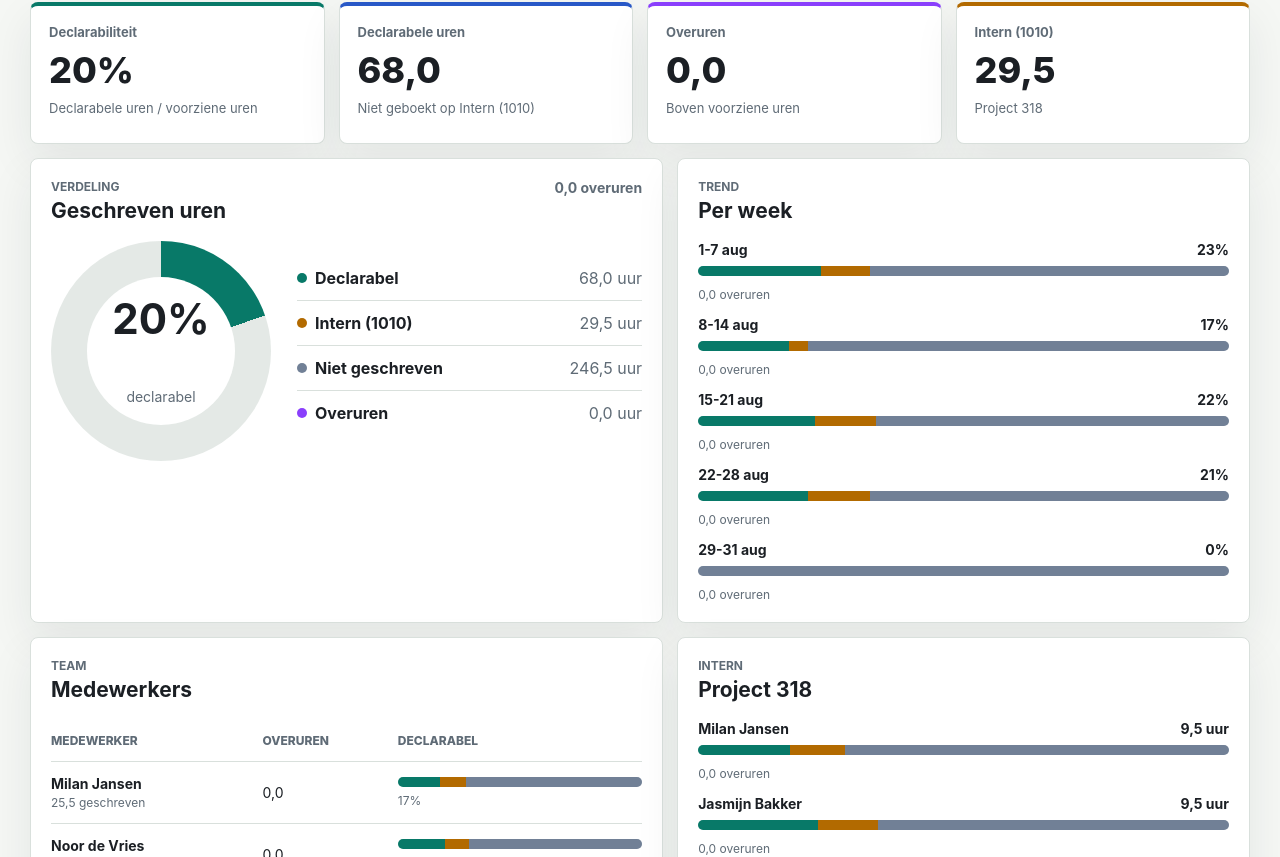
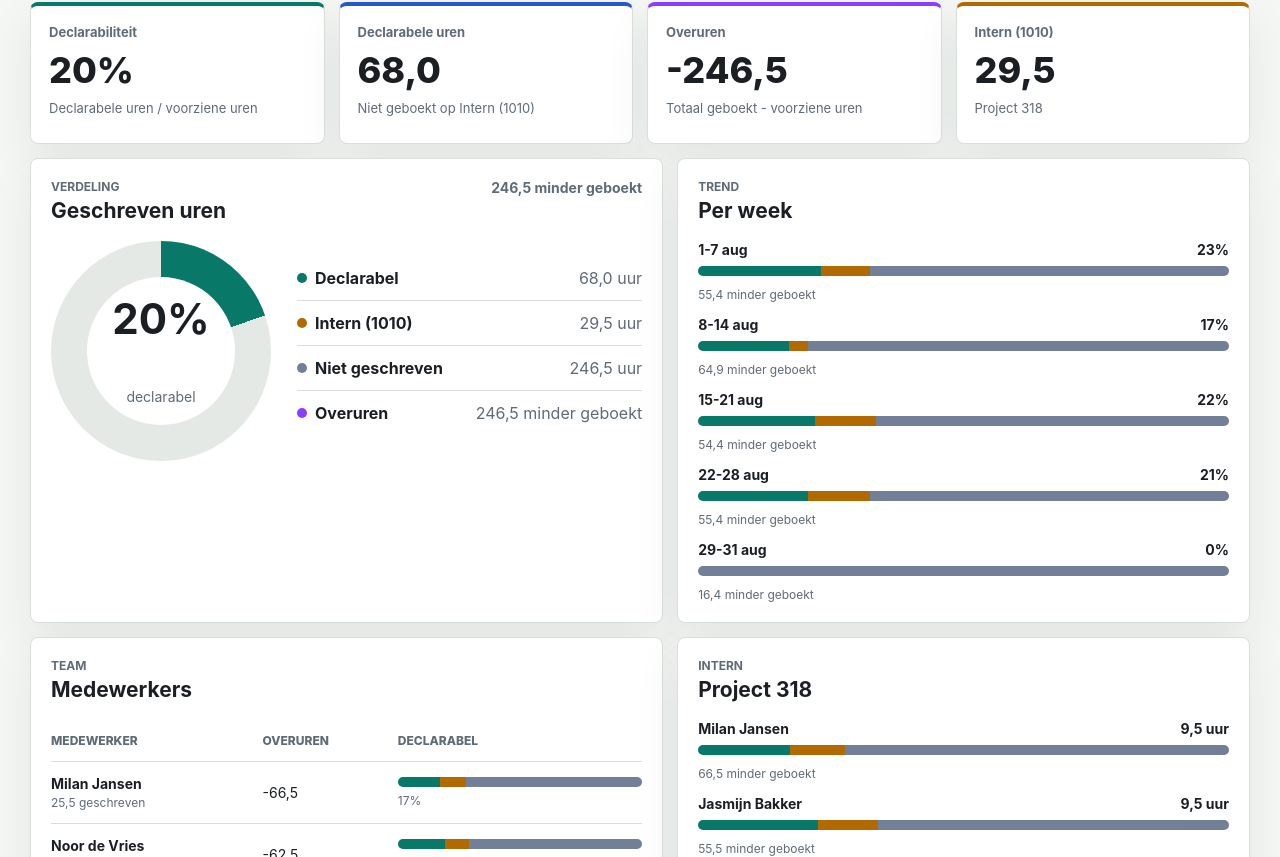
Before and after one commit to maxancedecot/GrippMCP, a Next.js app: page /dashboard in a window 1280 px wide. Shown: the part 303-1160 px from the top of the page. Built offline with nearby package versions, Linux system fonts and the light colour scheme.

Commit message:
Use signed booked-hours overtime balance

```diff
--- a/app/dashboard/page.tsx
+++ b/app/dashboard/page.tsx
@@ -115,7 +115,7 @@ export default async function DashboardPage({ searchParams }: { searchParams?: P
       <section className="metric-grid" aria-label="Kerncijfers declarabiliteit">
         <MetricCard label="Declarabiliteit" value={`${formatPercent(dashboard.declarability)}%`} detail="Declarabele uren / voorziene uren" tone="good" />
         <MetricCard label="Declarabele uren" value={formatHours(dashboard.declarable)} detail="Niet geboekt op Intern (1010)" tone="blue" />
-        <MetricCard label="Overuren" value={formatHours(dashboard.overtime)} detail="Boven voorziene uren" tone="overtime" />
+        <MetricCard label="Overuren" value={formatSignedHours(dashboard.overtime)} detail="Totaal geboekt - voorziene uren" tone="overtime" />
         <MetricCard label="Intern (1010)" value={formatHours(dashboard.internal)} detail={`Project ${INTERNAL_OFFERPROJECTBASE_ID}`} tone="warning" />
       </section>
 
@@ -126,7 +126,7 @@ export default async function DashboardPage({ searchParams }: { searchParams?: P
               <p className="eyebrow">Verdeling</p>
               <h2>Geschreven uren</h2>
             </div>
-            <span className="panel-total">{formatHours(dashboard.overtime)} overuren</span>
+            <span className="panel-total">{formatOvertimeLabel(dashboard.overtime)}</span>
           </div>
 
           <div className="distribution-layout">
@@ -141,7 +141,7 @@ export default async function DashboardPage({ searchParams }: { searchParams?: P
               <LegendItem label="Declarabel" value={dashboard.declarable} className="legend-dot--good" />
               <LegendItem label="Intern (1010)" value={dashboard.internal} className="legend-dot--warning" />
               <LegendItem label="Niet geschreven" value={dashboard.untracked} className="legend-dot--neutral" />
-              <LegendItem label="Overuren" value={dashboard.overtime} className="legend-dot--overtime" />
+              <LegendItem label="Overuren" value={dashboard.overtime} className="legend-dot--overtime" formatter={formatOvertimeLabel} />
             </dl>
           </div>
         </article>
@@ -187,7 +187,7 @@ export default async function DashboardPage({ searchParams }: { searchParams?: P
                       <span className="row-title">{employee.name}</span>
                       <span className="cell-muted">{formatHours(employee.written)} geschreven</span>
                     </td>
-                    <td>{formatHours(employee.overtime)}</td>
+                    <td>{formatSignedHours(employee.overtime)}</td>
                     <td>
                       <InlineBar aggregate={employee} />
                       <span className="cell-muted">{formatPercent(employee.declarability)}%</span>
@@ -246,10 +246,10 @@ export default async function DashboardPage({ searchParams }: { searchParams?: P
           <div className="project-line-row">
             <div>
               <span className="row-title">Overuren</span>
-              <span className="cell-muted">Geschreven uren boven voorziene uren</span>
+              <span className="cell-muted">Alle geboekte uren min voorziene uren</span>
             </div>
             <div className="project-line-metrics">
-              <span>{formatHours(dashboard.overtime)} uur</span>
+              <span>{formatSignedHours(dashboard.overtime)} uur</span>
             </div>
           </div>
         </div>
@@ -278,14 +278,24 @@ function MetricCard({
   );
 }
 
-function LegendItem({ label, value, className }: { label: string; value: number; className: string }) {
+function LegendItem({
+  label,
+  value,
+  className,
+  formatter = (amount) => `${formatHours(amount)} uur`
+}: {
+  label: string;
+  value: number;
+  className: string;
+  formatter?: (value: number) => string;
+}) {
   return (
     <div>
       <dt>
         <span className={`legend-dot ${className}`} />
         {label}
       </dt>
-      <dd>{formatHours(value)} uur</dd>
+      <dd>{formatter(value)}</dd>
     </div>
   );
 }
@@ -298,7 +308,7 @@ function StackedBar({ label, aggregate, trailing }: { label: string; aggregate:
         <span>{trailing}</span>
       </div>
       <InlineBar aggregate={aggregate} />
-      <span className="cell-muted">{formatHours(aggregate.overtime)} overuren</span>
+      <span className="cell-muted">{formatOvertimeLabel(aggregate.overtime)}</span>
     </div>
   );
 }
@@ -478,8 +488,6 @@ function buildDashboardData(
   const employeesById = new Map<number, JsonRecord>();
   const totals = emptyAggregate();
   const employeeMap = new Map<string, EmployeeRow>();
-  const plannedByEmployeeWeek = new Map<string, Map<string, number>>();
-  const writtenByEmployeeWeek = new Map<string, Map<string, number>>();
   const weekMap = new Map<string, WeekRow>(
     period.weekBuckets.map((bucket) => [bucket.key, withDeclarability({ ...emptyAggregate(), key: bucket.key, label: bucket.label })])
   );
@@ -501,7 +509,6 @@ function buildDashboardData(
     employeeRow.total = workingHours.total;
     totals.total += workingHours.total;
     addWorkingHoursToWeeks(weekMap, workingHours, period);
-    addWorkingHoursToEmployeeWeekMap(plannedByEmployeeWeek, employeeRow.id, workingHours, period);
     employeeMap.set(employeeRow.id, employeeRow);
   }
 
@@ -534,10 +541,7 @@ function buildDashboardData(
       weekRow[targetField] += amount;
       weekRow.written += amount;
     }
-    addToNestedNumber(writtenByEmployeeWeek, employeeKey, weekKeyForDate(stringFrom(readField(hour, "date")), period), amount);
   }
-
-  applyOvertimeAndUntracked(totals, employeeMap, weekMap, plannedByEmployeeWeek, writtenByEmployeeWeek);
 
   const employeeRows = Array.from(employeeMap.values())
     .map(finalizeAggregate)
@@ -576,56 +580,6 @@ function addWorkingHoursToWeeks(weekMap: Map<string, WeekRow>, workingHours: Wor
     const weekRow = weekMap.get(weekKeyForDate(date, period));
     if (weekRow) {
       weekRow.total += amount;
-    }
-  }
-}
-
-function addWorkingHoursToEmployeeWeekMap(
-  plannedByEmployeeWeek: Map<string, Map<string, number>>,
-  employeeId: string,
-  workingHours: WorkingHoursSummary,
-  period: Period
-) {
-  for (const [date, amount] of workingHours.byDate) {
-    addToNestedNumber(plannedByEmployeeWeek, employeeId, weekKeyForDate(date, period), amount);
-  }
-}
-
-function applyOvertimeAndUntracked(
-  totals: Aggregate,
-  employeeMap: Map<string, EmployeeRow>,
-  weekMap: Map<string, WeekRow>,
-  plannedByEmployeeWeek: Map<string, Map<string, number>>,
-  writtenByEmployeeWeek: Map<string, Map<string, number>>
-) {
-  const employeeIds = new Set([...plannedByEmployeeWeek.keys(), ...writtenByEmployeeWeek.keys()]);
-
-  for (const employeeId of employeeIds) {
-    const employeeRow = employeeMap.get(employeeId);
-    if (!employeeRow) {
-      continue;
-    }
-
-    const plannedWeeks = plannedByEmployeeWeek.get(employeeId) ?? new Map();
-    const writtenWeeks = writtenByEmployeeWeek.get(employeeId) ?? new Map();
-    const weekKeys = new Set([...plannedWeeks.keys(), ...writtenWeeks.keys()]);
-
-    for (const weekKey of weekKeys) {
-      const planned = plannedWeeks.get(weekKey) ?? 0;
-      const written = writtenWeeks.get(weekKey) ?? 0;
-      const overtime = planned > 0 ? Math.max(0, written - planned) : 0;
-      const untracked = Math.max(0, planned - written);
-
-      employeeRow.overtime += overtime;
-      employeeRow.untracked += untracked;
-      totals.overtime += overtime;
-      totals.untracked += untracked;
-
-      const weekRow = weekMap.get(weekKey);
-      if (weekRow) {
-        weekRow.overtime += overtime;
-        weekRow.untracked += untracked;
-      }
     }
   }
 }
@@ -736,7 +690,11 @@ function employeeName(hour: JsonRecord | undefined, employee: JsonRecord | undef
 }
 
 function finalizeAggregate<T extends Aggregate>(aggregate: T) {
-  return withDeclarability(aggregate);
+  return withDeclarability({
+    ...aggregate,
+    untracked: Math.max(0, aggregate.total - aggregate.written),
+    overtime: aggregate.written - aggregate.total
+  });
 }
 
 function withDeclarability<T extends Aggregate>(aggregate: T) {
@@ -1121,12 +1079,6 @@ function sumValues(values: Map<string, number>) {
   return Array.from(values.values()).reduce((total, value) => total + value, 0);
 }
 
-function addToNestedNumber(map: Map<string, Map<string, number>>, outerKey: string, innerKey: string, value: number) {
-  const inner = map.get(outerKey) ?? new Map<string, number>();
-  inner.set(innerKey, (inner.get(innerKey) ?? 0) + value);
-  map.set(outerKey, inner);
-}
-
 function chunk<T>(items: T[], size: number) {
   const chunks: T[][] = [];
   for (let index = 0; index < items.length; index += size) {
@@ -1145,6 +1097,23 @@ function cappedPercent(value: number, total: number) {
 
 function formatHours(value: number) {
   return hoursFormatter.format(value);
+}
+
+function formatSignedHours(value: number) {
+  if (Math.abs(value) < 0.05) {
+    return formatHours(0);
+  }
+
+  const sign = value > 0 ? "+" : "-";
+  return `${sign}${formatHours(Math.abs(value))}`;
+}
+
+function formatOvertimeLabel(value: number) {
+  if (value < -0.05) {
+    return `${formatHours(Math.abs(value))} minder geboekt`;
+  }
+
+  return `${formatSignedHours(value)} overuren`;
 }
 
 function formatPercent(value: number) {
```
